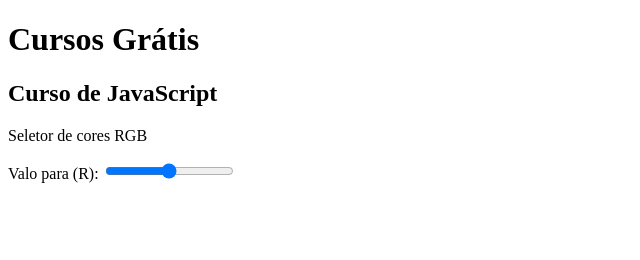
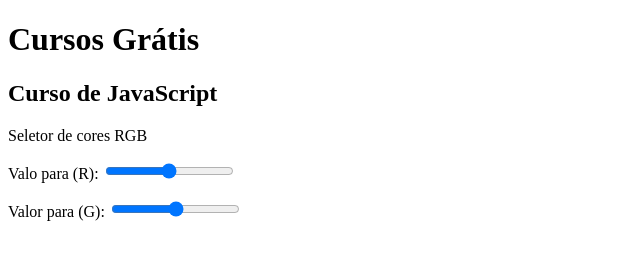
Before and after one commit to cleitonsilva14/projeto-site, a plain HTML site: page index.html in a window 1280 px wide. Shown: the whole page, without its empty margins (0-640 px from the left). Drawn offline with Linux system fonts and the light colour scheme.

Commit message:
Update index.html

```diff
--- a/index.html
+++ b/index.html
@@ -18,6 +18,12 @@
             <form action="#">
                 <label for="r">Valo para (R):</label>
                 <input type="range" name="red" id="r" min="0" max="255">
+
+                <p>
+                    <label for="g">Valor para (G):</label>
+                    <input type="range" name="green" id="g" min="0" max="255">
+                </p>
+
             </form>
         </article>
     </main>
```
